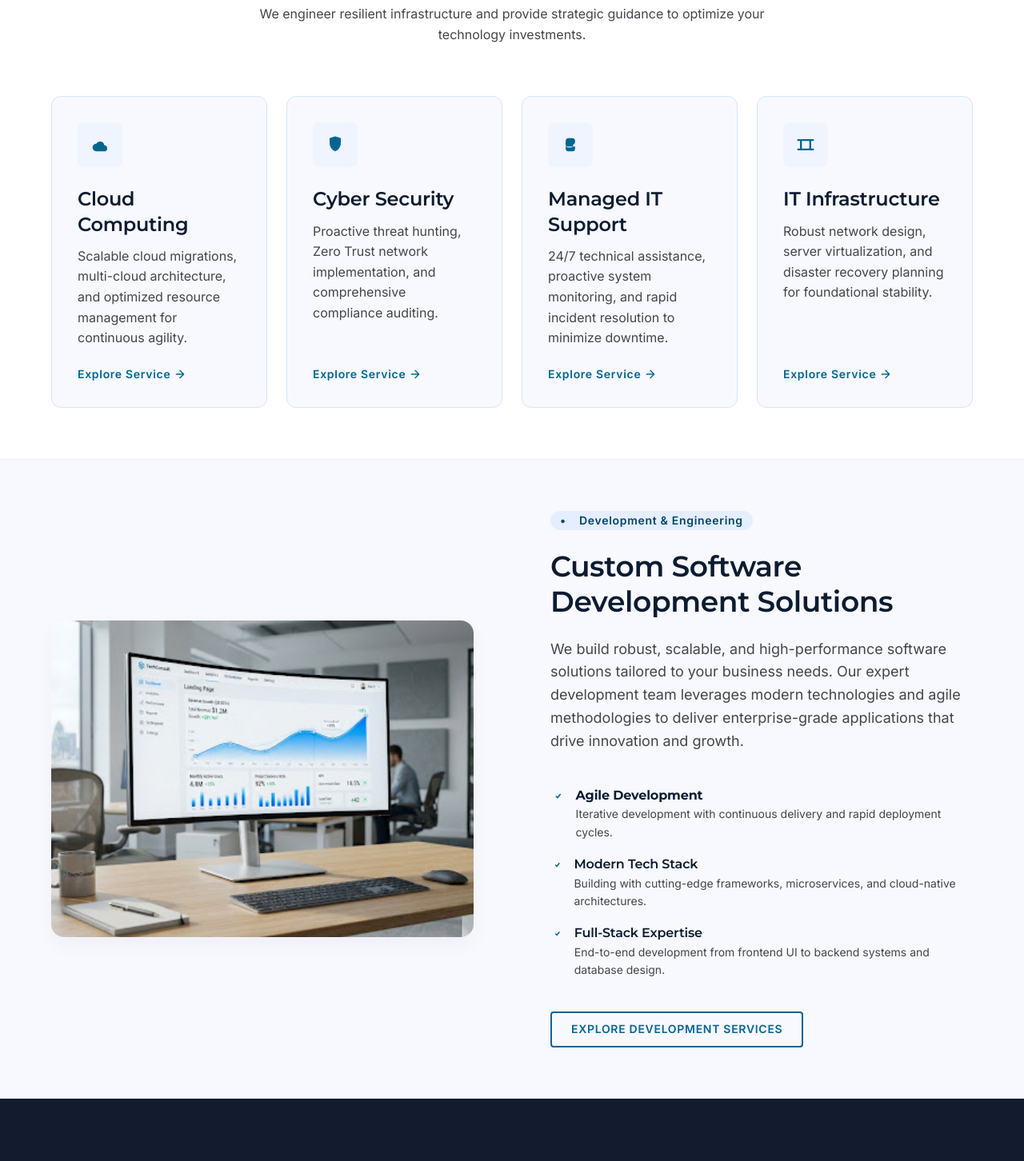
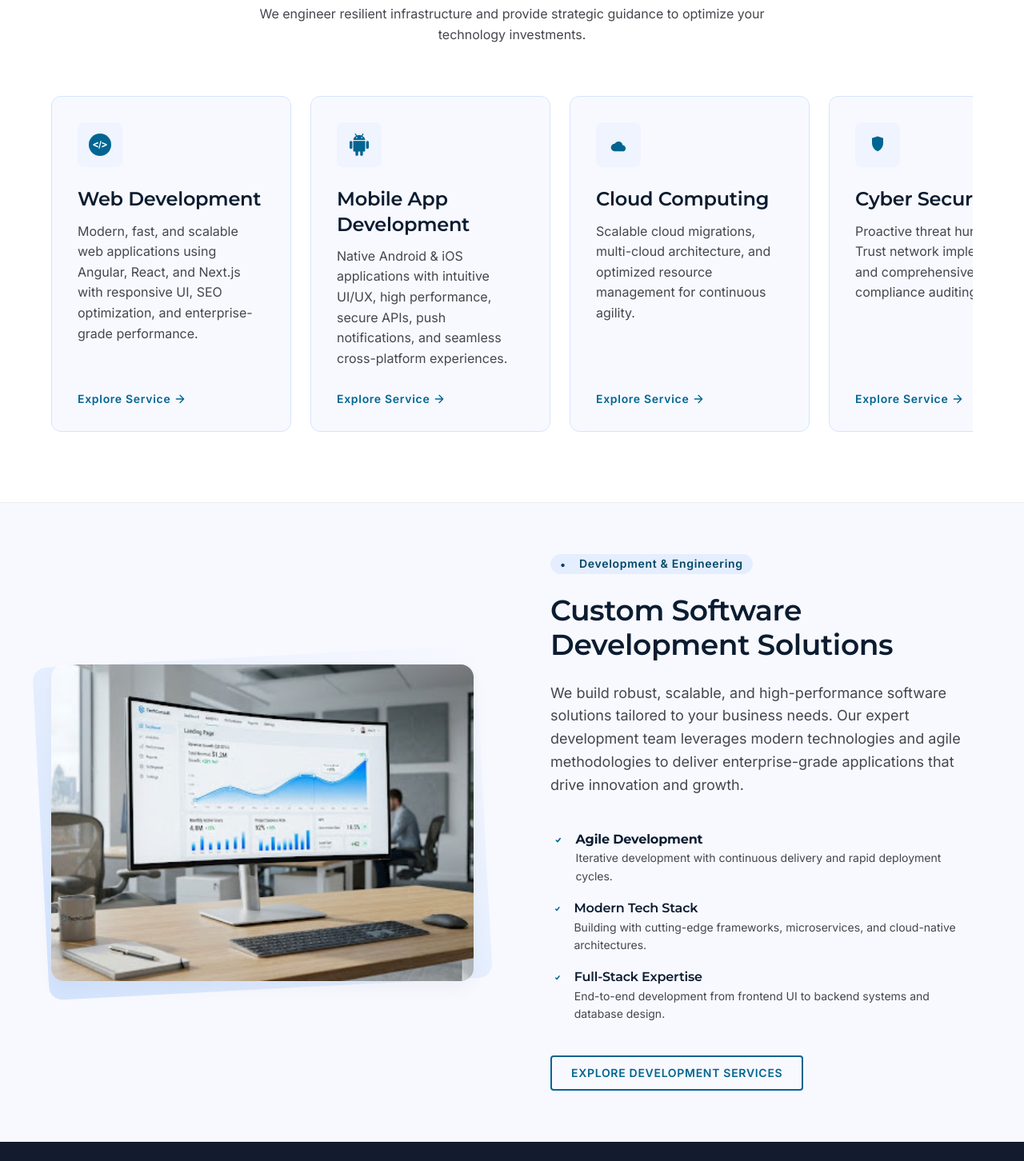
Before and after one commit to Skittur1/techconsult-next, a Next.js app: page / in a window 1280 px wide. Shown: the part 1020-2472 px from the top of the page at 80% size. Built offline with nearby package versions, Linux system fonts and the light colour scheme.

Commit message:
add our services

```diff
--- /dev/null
+++ b/app/components/ScrollableServices.js
@@ -0,0 +1,122 @@
+"use client";
+
+import Link from "next/link";
+import Icon from "./Icon";
+import { useRef, useState } from "react";
+
+export default function ScrollableServices({ services }) {
+  const scrollContainerRef = useRef(null);
+  const [hoveredIndex, setHoveredIndex] = useState(null);
+
+  const scrollLeft = () => {
+    if (scrollContainerRef.current) {
+      scrollContainerRef.current.scrollBy({ left: -320, behavior: "smooth" });
+    }
+  };
+
+  const scrollRight = () => {
+    if (scrollContainerRef.current) {
+      scrollContainerRef.current.scrollBy({ left: 320, behavior: "smooth" });
+    }
+  };
+
+  return (
+    <div className="relative">
+      <div
+        ref={scrollContainerRef}
+        className="flex gap-6 overflow-x-auto pb-6 snap-x snap-mandatory scrollbar-thin scrollbar-track-transparent scrollbar-thumb-secondary [&::-webkit-scrollbar]:h-2 [&::-webkit-scrollbar-track]:bg-transparent [&::-webkit-scrollbar-thumb]:bg-secondary [&::-webkit-scrollbar-thumb]:rounded-full"
+      >
+        {services.map((service, index) => {
+          const isHovered = hoveredIndex === index;
+          const isNearby =
+            hoveredIndex !== null &&
+            Math.abs(hoveredIndex - index) <= 1 &&
+            !isHovered;
+
+          return (
+            <div
+              key={service.title}
+              className={`min-w-[300px] max-w-[300px] flex-shrink-0 snap-start level-1-shadow-hover group flex flex-col rounded-xl border border-surface-variant bg-surface-bright p-8 transition-all duration-700 ease-out
+                ${isHovered ? "scale-110 shadow-2xl border-secondary z-10" : ""}
+                ${isNearby ? "scale-95 opacity-70" : ""}
+                ${hoveredIndex !== null && !isHovered && !isNearby ? "scale-90 opacity-40 blur-[1px]" : ""}
+              `}
+              style={{
+                animation: `fadeInUp 0.6s ease-out ${index * 0.05}s forwards`,
+                opacity: 0,
+                transform: "translateY(30px)",
+                height: "420px", // Fixed height for all cards
+              }}
+              onMouseEnter={() => setHoveredIndex(index)}
+              onMouseLeave={() => setHoveredIndex(null)}
+            >
+              <div className="flex flex-col h-full">
+                <div
+                  className={`mb-6 flex h-14 w-14 items-center justify-center rounded-lg bg-surface-container-low transition-colors duration-300 group-hover:bg-secondary
+    ${isHovered ? "bg-secondary" : ""}
+  `}
+                >
+                  {service.icon.endsWith(".svg") ? (
+                    <img
+                      src={service.icon}
+                      alt={service.title}
+                      className="h-7 w-7 object-contain"
+                    />
+                  ) : (
+                    <Icon
+                      className={`h-7 w-7 ${
+                        isHovered ? "text-on-secondary" : "text-secondary"
+                      }`}
+                      name={service.icon}
+                    />
+                  )}
+                </div>
+                <h3
+                  className={`mb-3 font-headline-md text-headline-md text-primary transition-all duration-300
+                  ${isHovered ? "text-secondary" : ""}
+                `}
+                >
+                  {service.title}
+                </h3>
+                <p
+                  className={`flex-grow font-body-md text-body-md text-on-surface-variant transition-all duration-300
+                  ${isHovered ? "text-on-surface" : ""}
+                `}
+                >
+                  {service.description}
+                </p>
+                <Link
+                  href="/contact"
+                  className={`mt-6 inline-flex items-center text-secondary font-label-sm text-label-sm font-semibold transition-all duration-300
+                  ${isHovered ? "translate-x-2 scale-105" : "group-hover:translate-x-1"}
+                `}
+                >
+                  Explore Service{" "}
+                  <Icon className="ml-1 h-4 w-4" name="arrow_right_alt" />
+                </Link>
+              </div>
+            </div>
+          );
+        })}
+      </div>
+
+      {/* Global styles for animations */}
+      <style
+        dangerouslySetInnerHTML={{
+          __html: `
+          @keyframes fadeInUp {
+            from {
+              opacity: 0;
+              transform: translateY(30px);
+            }
+            to {
+              opacity: 1;
+              transform: translateY(0);
+            }
+          }
+        `,
+        }}
+      />
+    </div>
+  );
+}
--- a/app/page.js
+++ b/app/page.js
@@ -1,9 +1,20 @@
 import Link from "next/link";
 import SiteShell from "./components/SiteShell";
 import Icon from "./components/Icon";
+import ScrollableServices from "./components/ScrollableServices";
 import {siteConfig} from "./siteconfige";
 
 const services = [
+  {
+    title: "Web Development",
+    description: "Modern, fast, and scalable web applications using Angular, React, and Next.js with responsive UI, SEO optimization, and enterprise-grade performance.",
+    icon: "/servicesicon/web.svg",
+  },
+  {
+    title: "Mobile App Development",
+    description: "Native Android & iOS applications with intuitive UI/UX, high performance, secure APIs, push notifications, and seamless cross-platform experiences.",
+    icon: "/servicesicon/android.svg",
+  },
   {
     title: "Cloud Computing",
     description: "Scalable cloud migrations, multi-cloud architecture, and optimized resource management for continuous agility.",
@@ -24,6 +35,46 @@ const services = [
     description: "Robust network design, server virtualization, and disaster recovery planning for foundational stability.",
     icon: "dns",
   },
+  // {
+  //   title: "Data Analytics & BI",
+  //   description: "Transform raw data into actionable insights with advanced analytics, real-time dashboards, and AI-powered business intelligence solutions.",
+  //   icon: "analytics",
+  // },
+  // {
+  //   title: "DevOps & Automation",
+  //   description: "Streamline your development pipeline with CI/CD automation, container orchestration, and infrastructure as code for faster, reliable deployments.",
+  //   icon: "settings_applications",
+  // },
+  // {
+  //   title: "AI & Machine Learning",
+  //   description: "Leverage cutting-edge AI and ML models to automate processes, enhance decision-making, and unlock new revenue streams for your business.",
+  //   icon: "psychology",
+  // },
+  // {
+  //   title: "Network Security",
+  //   description: "Comprehensive network protection including firewalls, intrusion detection, VPNs, and advanced threat prevention to safeguard your digital assets.",
+  //   icon: "wifi_protected_setup",
+  // },
+  // {
+  //   title: "Digital Transformation",
+  //   description: "Strategic guidance to modernize legacy systems, adopt emerging technologies, and drive innovation across your entire organization.",
+  //   icon: "transform",
+  // },
+  // {
+  //   title: "IT Strategy Consulting",
+  //   description: "Expert advisory services aligning technology investments with business goals, including roadmap planning, vendor selection, and ROI optimization.",
+  //   icon: "insights",
+  // },
+  // {
+  //   title: "Cloud Native Development",
+  //   description: "Build and deploy microservices-based applications designed specifically for cloud environments with maximum scalability and resilience.",
+  //   icon: "cloud_queue",
+  // },
+  // {
+  //   title: "Compliance & Governance",
+  //   description: "Ensure regulatory compliance with GDPR, HIPAA, SOC2, and industry standards through comprehensive security frameworks and auditing processes.",
+  //   icon: "gavel",
+  // },
 ];
 
 const testimonials = [
@@ -98,28 +149,22 @@ export default function Home() {
               <h2 className="mb-4 font-headline-lg text-headline-lg text-primary">Architectural Solutions</h2>
               <p className="font-body-md text-body-md text-on-surface-variant">We engineer resilient infrastructure and provide strategic guidance to optimize your technology investments.</p>
             </div>
-            <div className="grid grid-cols-1 gap-gutter md:grid-cols-2 lg:grid-cols-4">
-              {services.map((service) => (
-                <div key={service.title} className="level-1-shadow-hover group flex h-full flex-col justify-between rounded-xl border border-surface-variant bg-surface-bright p-8">
-                  <div>
-                    <div className="mb-6 flex h-14 w-14 items-center justify-center rounded-lg bg-surface-container-low text-secondary transition-colors duration-300 group-hover:bg-secondary group-hover:text-on-secondary">
-                      <Icon className="h-7 w-7" name={service.icon} />
-                    </div>
-                    <h3 className="mb-3 font-headline-md text-headline-md text-primary">{service.title}</h3>
-                    <p className="mb-6 flex-grow font-body-md text-body-md text-on-surface-variant">{service.description}</p>
-                  </div>
-                  <Link href="/contact" className="mt-auto inline-flex items-center text-secondary font-label-sm text-label-sm font-semibold">
-                    Explore Service <Icon className="ml-1 h-4 w-4" name="arrow_right_alt" />
-                  </Link>
-                </div>
-              ))}
-            </div>
+
+            {/* Horizontal scrollable services */}
+            <ScrollableServices services={services} />
           </div>
         </section>
 
        <section className="overflow-hidden bg-background px-margin-mobile py-stack-lg md:px-margin-desktop" id="solutions">
           <div className="mx-auto flex max-w-container-max flex-col items-center gap-12 lg:flex-row lg:gap-24">
-    <div className="relative w-full lg:w-1/2">
+            <div
+              className="relative w-full lg:w-1/2 transition-all duration-700"
+              style={{
+                animation: 'fadeInLeft 0.8s ease-out forwards',
+                opacity: 0,
+                transform: 'translateX(-50px)'
+              }}
+            >
               <div className="absolute inset-0 -z-10 scale-105 -rotate-3 rounded-2xl bg-gradient-to-tr from-surface-variant to-transparent" />
               <div className="relative aspect-video overflow-hidden rounded-2xl level-1-shadow lg:aspect-[4/3]">
                 <img
@@ -129,7 +174,14 @@ export default function Home() {
                 />
               </div>
             </div>
-    <div className="flex w-full flex-col items-start space-y-6 lg:w-1/2">
+            <div
+              className="flex w-full flex-col items-start space-y-6 lg:w-1/2 transition-all duration-700"
+              style={{
+                animation: 'fadeInRight 0.8s ease-out forwards',
+                opacity: 0,
+                transform: 'translateX(50px)'
+              }}
+            >
               <div className="inline-flex items-center gap-2 rounded-full bg-surface-container px-3 py-1 font-label-sm text-label-sm text-on-secondary-container">
                 <Icon className="h-4 w-4" name="code" /> Development & Engineering
               </div>
@@ -138,21 +190,21 @@ export default function Home() {
                 We build robust, scalable, and high-performance software solutions tailored to your business needs. Our expert development team leverages modern technologies and agile methodologies to deliver enterprise-grade applications that drive innovation and growth.
               </p>
               <ul className="mt-4 w-full space-y-4">
-        <li className="flex items-start gap-3">
+                <li className="flex items-start gap-3 group hover:translate-x-2 transition-transform duration-300">
                   <Icon className="mt-1 h-5 w-5 text-secondary" name="check_circle" />
                   <div>
                     <h1 className="m-0 font-headline-mg  text-primary">Agile Development</h1>
                     <p className="font-body-md text-sm text-on-surface-variant">Iterative development with continuous delivery and rapid deployment cycles.</p>
                   </div>
                 </li>
-        <li className="flex items-start gap-3">
+                <li className="flex items-start gap-3 group hover:translate-x-2 transition-transform duration-300">
                   <Icon className="mt-1 h-5 w-5 text-secondary" name="check_circle" />
                   <div>
                     <h4 className="m-0 font-headline-mg  text-primary">Modern Tech Stack</h4>
                     <p className="font-body-md text-sm text-on-surface-variant">Building with cutting-edge frameworks, microservices, and cloud-native architectures.</p>
                   </div>
                 </li>
-        <li className="flex items-start gap-3">
+                <li className="flex items-start gap-3 group hover:translate-x-2 transition-transform duration-300">
                   <Icon className="mt-1 h-5 w-5 text-secondary" name="check_circle" />
                   <div>
                     <h4 className="m-0 font-headline-mg  text-primary">Full-Stack Expertise</h4>
@@ -160,26 +212,27 @@ export default function Home() {
                   </div>
                 </li>
               </ul>
-      <Link href="/development" className="mt-4 rounded border-2 border-secondary px-6 py-3 font-label-sm text-label-sm font-semibold uppercase text-secondary transition-all duration-300 hover:bg-secondary hover:text-on-secondary">
+              <Link href="/development" className="mt-4 rounded border-2 border-secondary px-6 py-3 font-label-sm text-label-sm font-semibold uppercase text-secondary transition-all duration-300 hover:bg-secondary hover:text-on-secondary transform hover:scale-105">
                 Explore Development Services
               </Link>
             </div>
           </div>
         </section>
+
         <section className="bg-primary-container py-stack-md text-on-primary-container">
           <div className="mx-auto max-w-container-max px-margin-mobile py-12 md:px-margin-desktop">
             <div className="grid grid-cols-1 gap-12 divide-y md:grid-cols-3 md:divide-x md:divide-y-0 divide-outline/30">
-              <div className="flex flex-col items-center px-4 pt-6 text-center md:pt-0">
+              <div className="flex flex-col items-center px-4 pt-6 text-center md:pt-0 transform transition-transform duration-500 hover:scale-105">
                 <span className="mb-2 font-display-lg text-white md:text-[4rem]">500+</span>
                 <span className="font-label-sm text-label-sm uppercase tracking-widest text-secondary-container">Projects Completed</span>
                 <p className="mt-3 max-w-xs font-body-md text-sm leading-6 opacity-80">Delivering complex enterprise architectures across global sectors.</p>
               </div>
-              <div className="flex flex-col items-center px-4 pt-6 text-center md:pt-0">
+              <div className="flex flex-col items-center px-4 pt-6 text-center md:pt-0 transform transition-transform duration-500 hover:scale-105">
                 <span className="mb-2 font-display-lg text-white md:text-[4rem]">98%</span>
                 <span className="font-label-sm text-label-sm uppercase tracking-widest text-secondary-container">Client Retention</span>
                 <p className="mt-3 max-w-xs font-body-md text-sm leading-6 opacity-80">Building long-term partnerships through consistent reliability.</p>
               </div>
-              <div className="flex flex-col items-center px-4 pt-6 text-center md:pt-0">
+              <div className="flex flex-col items-center px-4 pt-6 text-center md:pt-0 transform transition-transform duration-500 hover:scale-105">
                 <span className="mb-2 font-display-lg text-white md:text-[4rem]">24/7</span>
                 <span className="font-label-sm text-label-sm uppercase tracking-widest text-secondary-container">Expert Support</span>
                 <p className="mt-3 max-w-xs font-body-md text-sm leading-6 opacity-80">Uninterrupted technical assistance whenever you need it.</p>
@@ -195,8 +248,16 @@ export default function Home() {
               <p className="font-body-md text-body-md text-on-surface-variant">Hear how we've engineered success for our partners.</p>
             </div>
             <div className="grid grid-cols-1 gap-8 md:grid-cols-2">
-              {testimonials.map((item) => (
-                <div key={item.name} className="relative rounded-xl border border-surface-variant bg-surface-bright p-8 level-1-shadow">
+              {testimonials.map((item, index) => (
+                <div
+                  key={item.name}
+                  className="relative rounded-xl border border-surface-variant bg-surface-bright p-8 level-1-shadow transition-all duration-500 hover:scale-[1.02] hover:shadow-2xl"
+                  style={{
+                    animation: `fadeInUp 0.6s ease-out ${index * 0.2 + 0.3}s forwards`,
+                    opacity: 0,
+                    transform: 'translateY(20px)'
+                  }}
+                >
                   <Icon className="absolute right-4 top-4 h-16 w-16 text-surface-dim opacity-50" name="format_quote" />
                   <p className="relative z-10 mb-8 font-body-lg text-body-lg text-on-surface">{item.quote}</p>
                   <div className="flex items-center gap-4">
@@ -215,8 +276,8 @@ export default function Home() {
         </section>
 
         <section className="border-t border-outline-variant/30 bg-surface-container-low px-margin-mobile py-stack-lg md:px-margin-desktop" id="contact">
-          <div className="mx-auto max-w-4xl rounded-2xl border border-surface-variant bg-white p-12 text-center level-1-shadow md:p-16">
-            <div className="mx-auto mb-6 flex h-16 w-16 items-center justify-center rounded-full bg-surface-container-low text-secondary">
+          <div className="mx-auto max-w-4xl rounded-2xl border border-surface-variant bg-white p-12 text-center level-1-shadow md:p-16 transition-all duration-500 hover:shadow-2xl">
+            <div className="mx-auto mb-6 flex h-16 w-16 items-center justify-center rounded-full bg-surface-container-low text-secondary animate-bounce">
               <Icon className="h-8 w-8" name="rocket_launch" />
             </div>
             <h2 className="mb-4 font-headline-lg text-headline-lg text-primary">Ready to Elevate Your Business Technology?</h2>
@@ -226,7 +287,7 @@ export default function Home() {
                 <label className="mb-1 block font-label-sm text-label-sm text-on-surface-variant" htmlFor="work-email">Work Email</label>
                 <input className="w-full rounded border border-outline-variant bg-surface-bright px-4 py-3 font-body-md text-body-md outline-none transition-shadow focus:border-secondary focus:ring-2 focus:ring-secondary" id="work-email" placeholder="name@company.com" required type="email" />
               </div>
-              <button className="mt-2 w-full rounded bg-secondary px-8 py-4 font-label-sm text-label-sm font-semibold uppercase text-on-secondary shadow-md transition-colors duration-300 hover:bg-on-secondary-container" type="button">
+              <button className="mt-2 w-full rounded bg-secondary px-8 py-4 font-label-sm text-label-sm font-semibold uppercase text-on-secondary shadow-md transition-all duration-300 hover:bg-on-secondary-container transform hover:scale-105" type="button">
                 Book a Free Consultation
               </button>
               <p className="mt-2 font-body-md text-xs text-outline">No commitment required. Secure and confidential.</p>
@@ -234,6 +295,44 @@ export default function Home() {
           </div>
         </section>
       </main>
+
+      {/* Global styles for animations */}
+      <style dangerouslySetInnerHTML={{
+        __html: `
+          @keyframes fadeInUp {
+            from {
+              opacity: 0;
+              transform: translateY(30px);
+            }
+            to {
+              opacity: 1;
+              transform: translateY(0);
+            }
+          }
+
+          @keyframes fadeInLeft {
+            from {
+              opacity: 0;
+              transform: translateX(-50px);
+            }
+            to {
+              opacity: 1;
+              transform: translateX(0);
+            }
+          }
+
+          @keyframes fadeInRight {
+            from {
+              opacity: 0;
+              transform: translateX(50px);
+            }
+            to {
+              opacity: 1;
+              transform: translateX(0);
+            }
+          }
+        `
+      }} />
     </SiteShell>
   );
 }
```
Also changed, not shown: public/servicesicon/android.svg (added), public/servicesicon/web.svg (added). Lines whose indentation alone changed are shown as unchanged.
